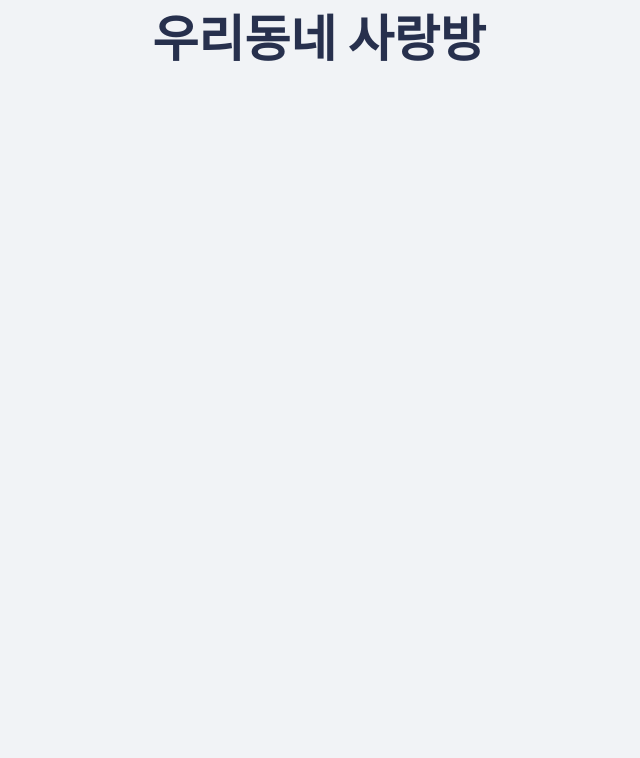
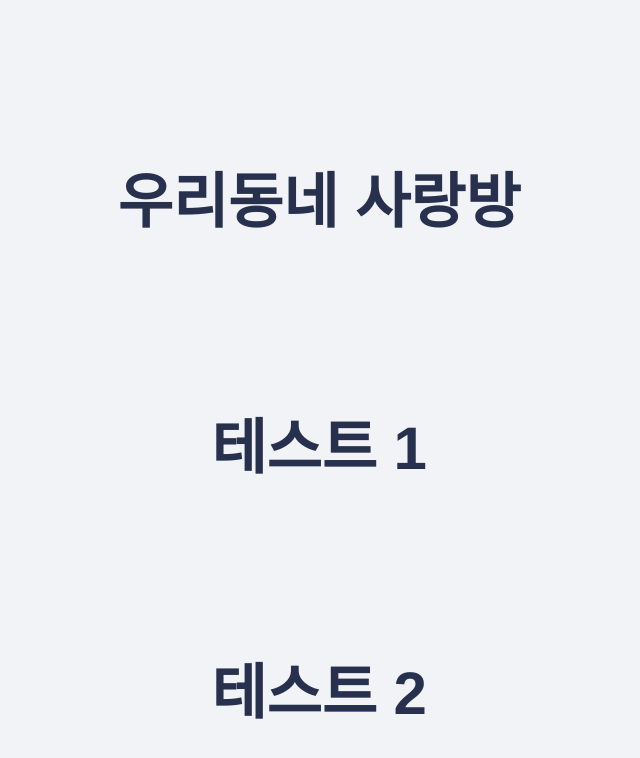
Before and after one commit to Zipdori/hivcd2020gw_Sarangbang, a plain HTML site: page index.html in a window 1280 px wide. Shown: the whole page, without its empty margins (321-961 px from the left). Drawn offline with nearby package versions, Linux system fonts and the light colour scheme.

Commit message:
Add files via upload

```diff
--- a/index.html
+++ b/index.html
@@ -10,6 +10,23 @@
     <link href="https://fonts.googleapis.com/css2?family=Noto+Sans+KR:wght@100;300;400;500;700;900&family=Raleway:wght@100;200;300;400;500;600;700;800;900&display=swap" rel="stylesheet">
     <!-- 부트스트랩 -->
     <link href="css/bootstrap.css" rel="stylesheet">
+    <style>
+        .container{
+            width:100%;
+            height:100%;
+            margin:20vh auto;
+            text-align:center;
+            font-size:6rem;
+            font-weight:900;
+            color:#27304d;
+            transition: 0.3s;
+        }
+
+        .container:hover{
+            color:#ff4600;
+            transition: 0.3s;
+        }
+    </style>
 </head>
 
 <body>
@@ -18,8 +35,16 @@
     <!-- 모든 컴파일된 플러그인을 포함합니다 (아래), 원하지 않는다면 필요한 각각의 파일을 포함하세요 -->
     <script src="js/bootstrap.min.js"></script>
 
-    <div class="korean container" style="text-align:center; font-size:5rem; font-weight:900; color:#27304d;">
+    <div class="container">
         우리동네 사랑방
+    </div>
+
+    <div class="container">
+        테스트 1
+    </div>
+
+    <div class="container">
+        테스트 2
     </div>
 
 </body>
```
